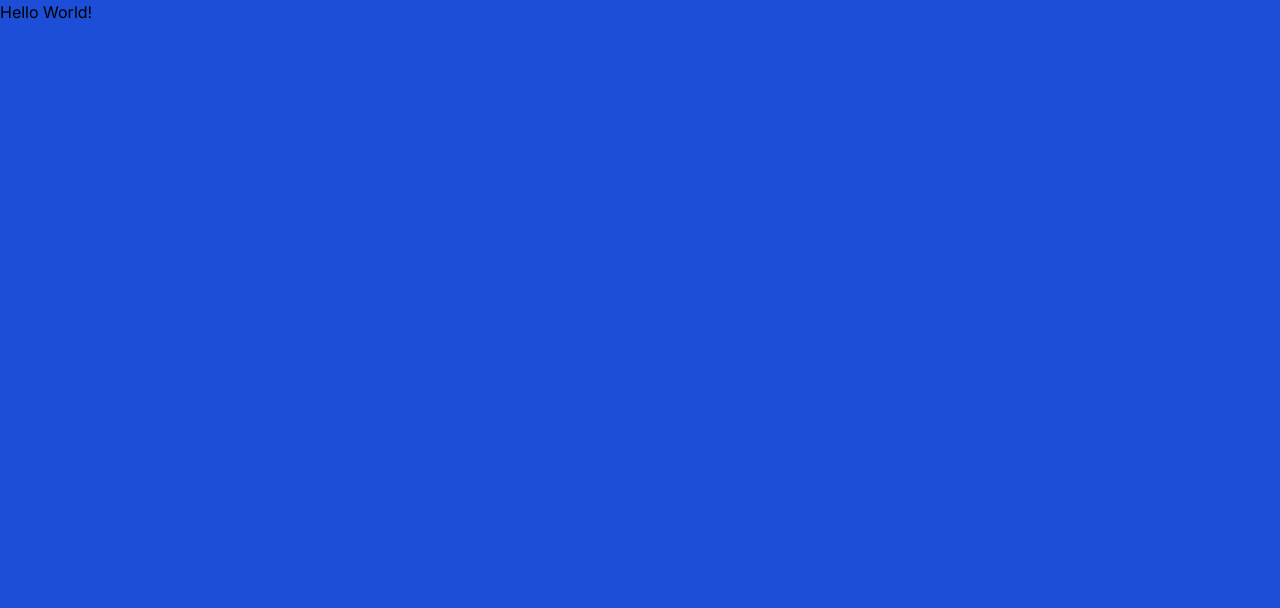
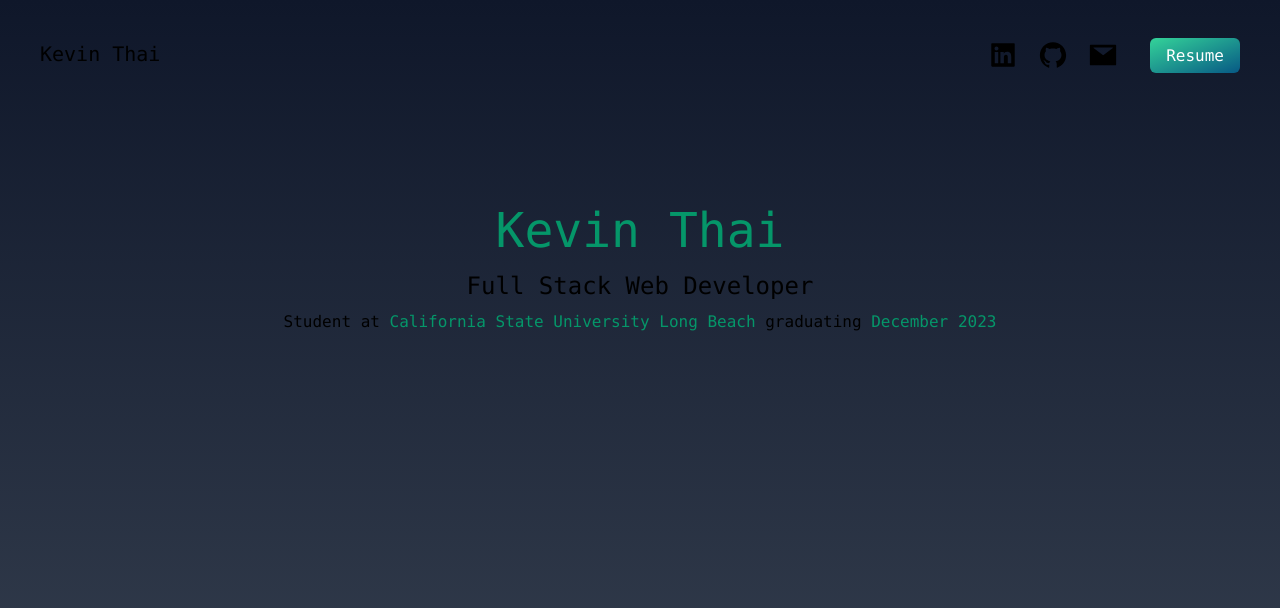
Before and after one commit to KThai01/KT-web-portfolio, a Next.js app in the folder kt-web-portfolio/: page / in a window 1280 px wide. Shown: the top 608 px of the page. Built offline with nearby package versions, Linux system fonts and the light colour scheme.

Commit message:
Checkpoint 1

```diff
--- a/kt-web-portfolio/src/app/layout.js
+++ b/kt-web-portfolio/src/app/layout.js
@@ -4,8 +4,7 @@ import { Inter } from 'next/font/google'
 const inter = Inter({ subsets: ['latin'] })
 
 export const metadata = {
-  title: 'Create Next App',
-  description: 'Generated by create next app',
+  title: 'Kevin Thai Portfolio'
 }
 
 export default function RootLayout({ children }) {
--- a/kt-web-portfolio/src/app/page.js
+++ b/kt-web-portfolio/src/app/page.js
@@ -1,4 +1,6 @@
 import Head from "next/head";
+import {AiFillLinkedin, AiFillGithub, AiFillMail} from 'react-icons/ai'
+
 
 export default function Home() {
   return (
@@ -7,9 +9,26 @@ export default function Home() {
         <title>Kevin Thai Portfolio</title>
       </Head>
 
-      <main>
-        <section className="bg-blue-700 h-screen">
-          <h1>Hello World!</h1>
+      <main className="bg-gradient-to-b from-slate-900 to-gray-700 px-10">
+        <section className="min-h-screen">
+          <nav className="py-10 mb-12 flex justify-between">
+            <h1 className="text-xl font-mono">Kevin Thai</h1>
+            <ul className="flex items-center">
+              <li className="text-3xl flex justify-center gap-5">
+              <AiFillLinkedin />
+              <AiFillGithub />
+              <AiFillMail />
+              </li>
+              <li><a className="bg-gradient-to-tl from-sky-800 to-emerald-400 text-white font-mono px-4 py-2 rounded-md ml-8" href="#">Resume</a></li>
+            </ul>
+          </nav>
+
+          <div className="text-center p-10">
+            <h2 className="text-5xl py-2 text-emerald-600 font-mono">Kevin Thai</h2>
+            <h3 className="text-2xl py-2 font-mono">Full Stack Web Developer</h3>
+            <p className="font-mono">Student at <span className="text-emerald-600">California State University Long Beach</span> graduating <span className="text-emerald-600">December 2023</span></p>
+          </div>
+
         </section>
       </main>
     </div>
--- a/kt-web-portfolio/tailwind.config.js
+++ b/kt-web-portfolio/tailwind.config.js
@@ -9,7 +9,11 @@ module.exports = {
     "./src/**/*.{js,ts,jsx,tsx,mdx}",
   ],
   theme: {
-    extend: {},
+    extend: {
+      fontFamily: {
+
+      }
+    },
   },
   plugins: [],
 }
```
